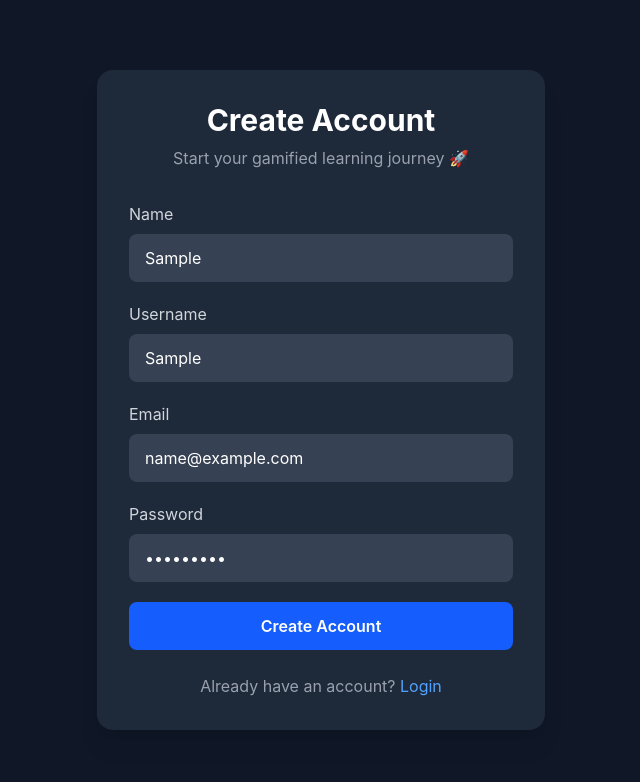
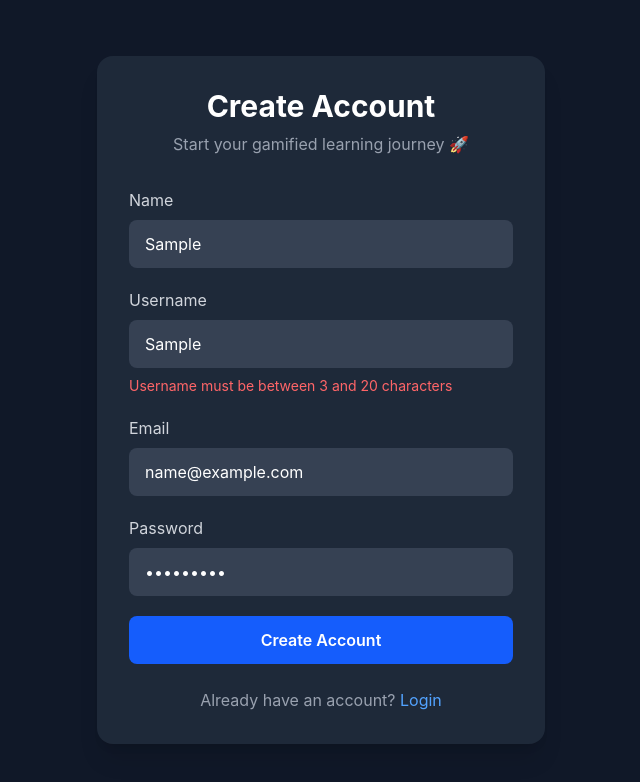
Before and after one commit to utkarsh191/gamified-learning, a React (Vite) app in the folder client/: page /signup in a window 1280 px wide. Both pictures are taken after typing "Sample", "Sample", "name@example.com", "Sample123" into the empty fields and a click on the button "Create Account". Shown: the top 782 px of the page, without its empty margins (319-959 px from the left). Built offline with nearby package versions, Linux system fonts and the light colour scheme; no server answers.

Commit message:
Add complete username validation to signup form

```diff
--- a/client/src/pages/Signup.tsx
+++ b/client/src/pages/Signup.tsx
@@ -7,6 +7,22 @@ function Signup() {
   const [username, setUsername] = useState("");
   const [email, setEmail] = useState("");
   const [password, setPassword] = useState("");
+  const [usernameError, setUsernameError] = useState("");
+
+    const validateUsername = (value: string) => {
+    const usernameRegex =
+      /^[a-zA-Z0-9](?:[a-zA-Z0-9_]{1,18}[a-zA-Z0-9])?$/;
+
+    if (value.length < 7 || value.length > 20) {
+      return "Username must be between 3 and 20 characters";
+    }
+
+    if (!usernameRegex.test(value)) {
+      return "Username can only contain letters, numbers and underscore";
+    }
+
+    return "";
+  };
 
 const handleSubmit = async (e: React.FormEvent) => {
   e.preventDefault();
@@ -54,11 +70,25 @@ const handleSubmit = async (e: React.FormEvent) => {
           <input
           type="text"
           value={username}
-          placeholder="Choose a username"
-          onChange={(e) => setUsername(e.target.value)}
+          onChange={(e) => {
+
+            const value = e.target.value;
+
+            setUsername(value);
+
+            const error = validateUsername(value);
+
+            setUsernameError(error);
+          }}
+           placeholder="Choose a username"
           className="w-full px-4 py-3 rounded-lg bg-gray-700 text-white outline-none focus:ring-2 focus:ring-blue-500"
           required
           />
+          {usernameError && (
+            <p className="mt-2 text-sm text-red-400">
+              {usernameError}
+            </p>
+          )}
         </div>
 
           <div>
```
